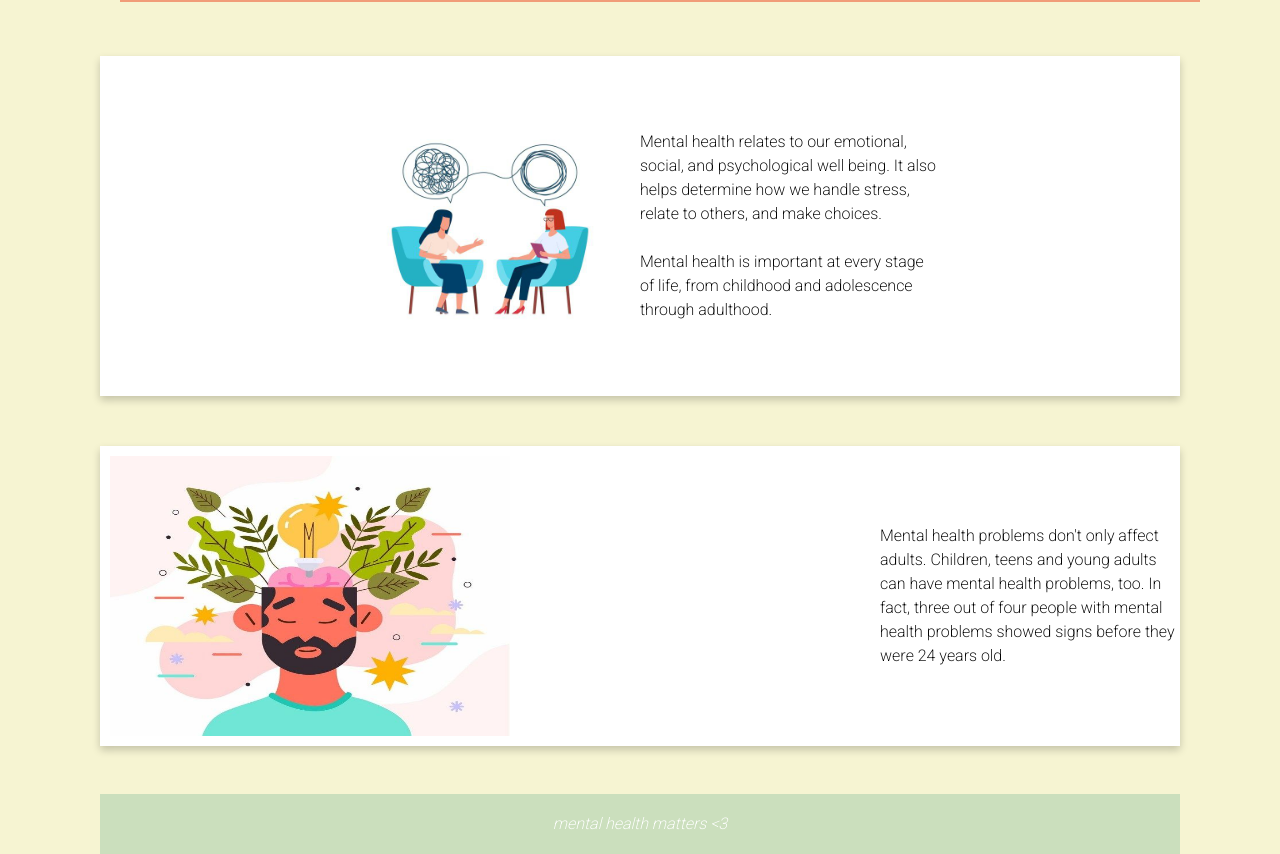
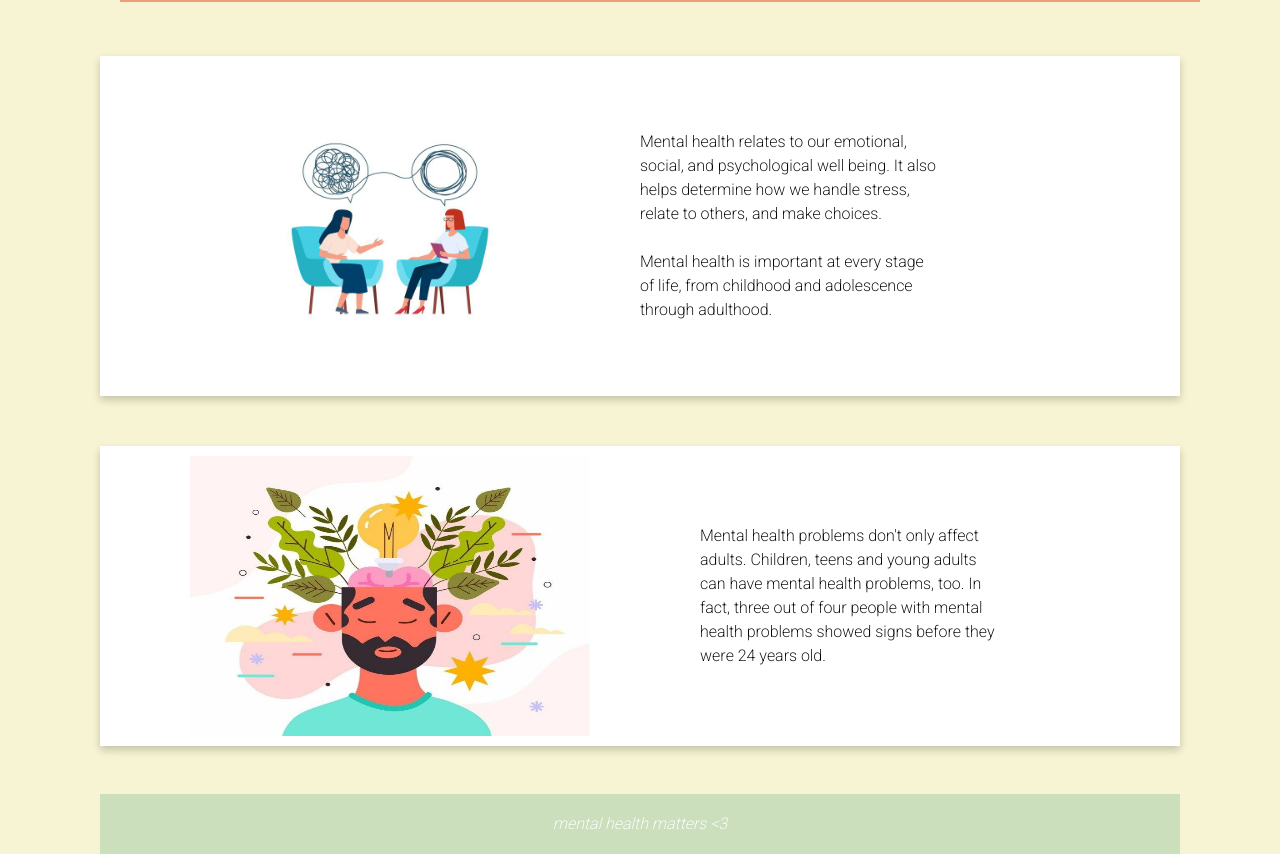
Before and after one commit to samhatesham5/updatethreepagerepo, a plain HTML site: page index.html in a window 1280 px wide. Shown: the part 500-1354 px from the top of the page. Drawn offline with Linux system fonts and the light colour scheme.

Commit message:
fixed cards

```diff
--- a/styles.css
+++ b/styles.css
@@ -120,7 +120,7 @@ margin-right: 100px;
   display: flex;
   align-items: center;
   justify-content: space-between;
-
+  padding: 100px;
 }
 
 .cardOne:hover {
@@ -136,7 +136,7 @@ margin-right: 100px;
 
 .cardTwo {
   display: flex;
-  justify-content: space-between;
+  justify-content: center;
   align-items: center;
   box-shadow: 0 4px 8px 0 rgba(0, 0, 0, 0.2);
   width: auto;
```
